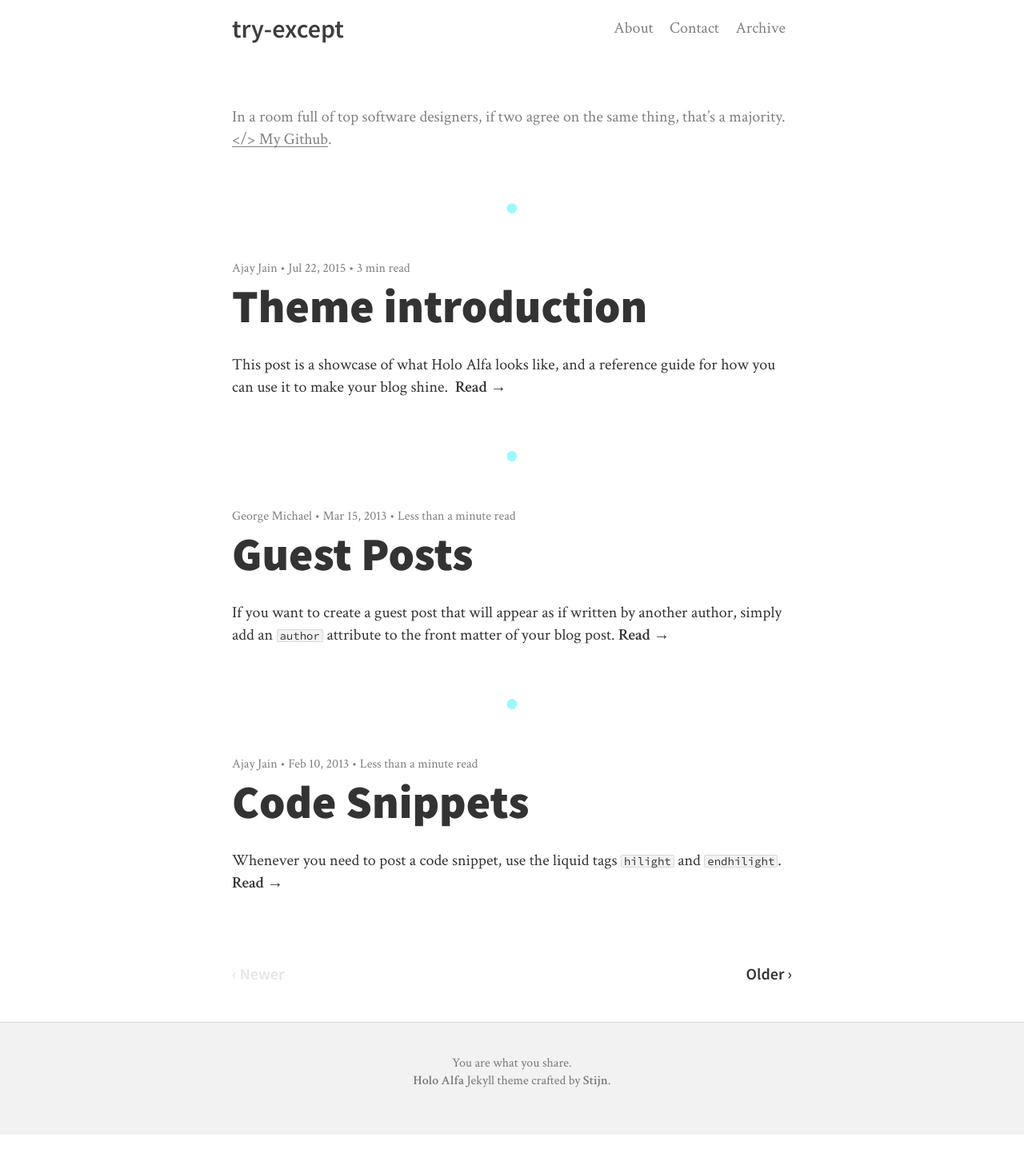
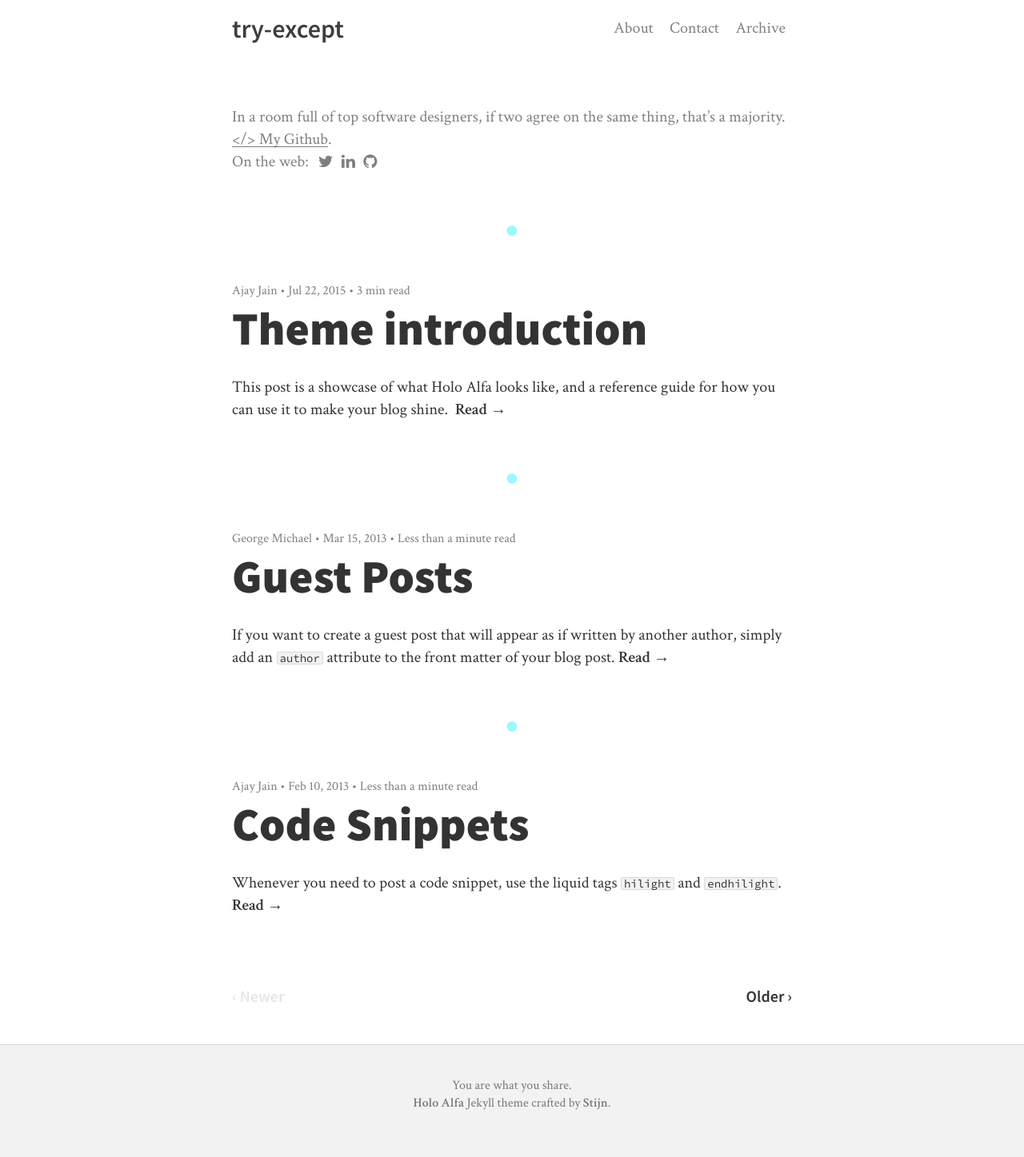
Before and after one commit to iamajay/iamajay.github.io, a Jekyll site: the page built from index.html, in a window 1280 px wide. Shown: the whole page at 80% size. Built offline with Jekyll 4.4.1, drawn with Linux system fonts in a browser that asks for light colours; nearby versions of some CDN libraries; the list of posts is cut into pages by our own code; before the commit the page ends 1419 px from its top, so only the background shows below that.

Commit message:
Update _config.yml

```diff
--- a/_config.yml
+++ b/_config.yml
@@ -35,7 +35,7 @@ lang: en
 # If you want to show the subtitle anywhere else than the front page, use
 # {% include subtitle.html %} to include it anywhere you want.
 show-subtitle: true
-display-social-icons: false
+display-social-icons: true
 # If you want social links to open in a new tab, set this as true
 social-icons-open-newtab: true
 
```
